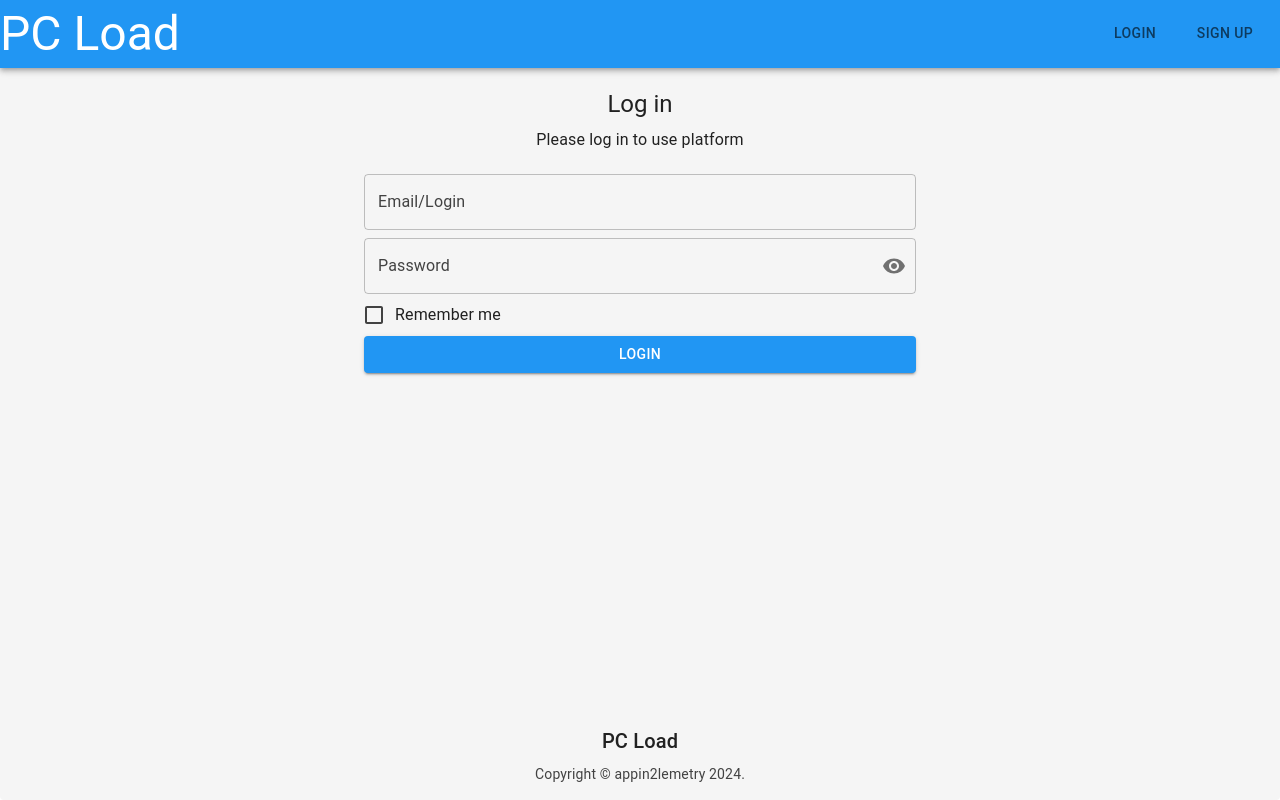
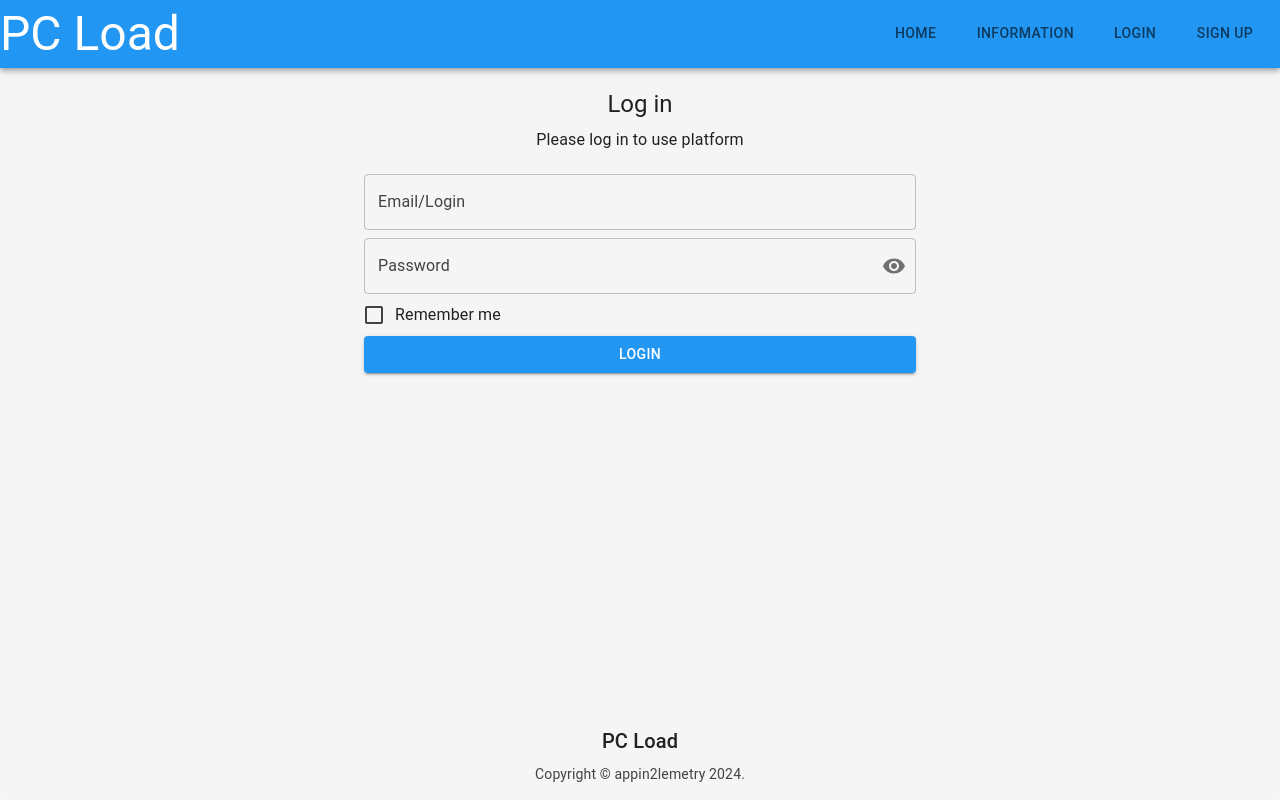
Before and after one commit to Egev604/appin2lemetry, a React (Create React App) app: page / in a window 1280 px wide. Built offline with nearby package versions, Linux system fonts and the light colour scheme.

Commit message:
RefactorHeader

```diff
--- a/src/components/Header.tsx
+++ b/src/components/Header.tsx
@@ -18,12 +18,12 @@ const Header = () => {
                     PC Load
                 </Typography>
                 <Tabs aria-label="basic tabs example" style={{margin: 10}}>
-                    {currentUser && (<Link to="/main" style={{textDecoration: 'none', color: 'black'}}>
+                    <Link to="/main" style={{textDecoration: 'none', color: 'black'}}>
                         <Tab label="Home"/>
-                    </Link>)}
-                    {currentUser && (<Link to="/info" style={{textDecoration: 'none', color: 'black'}}>
+                    </Link>
+                    <Link to="/info" style={{textDecoration: 'none', color: 'black'}}>
                         <Tab label="Information"/>
-                    </Link>)}
+                    </Link>
                     {currentUser ? (<IconButton onClick={toggleMenu} size="large" edge="end" color="inherit">
                         <AccountCircleIcon/>
                     </IconButton>) : (
```
